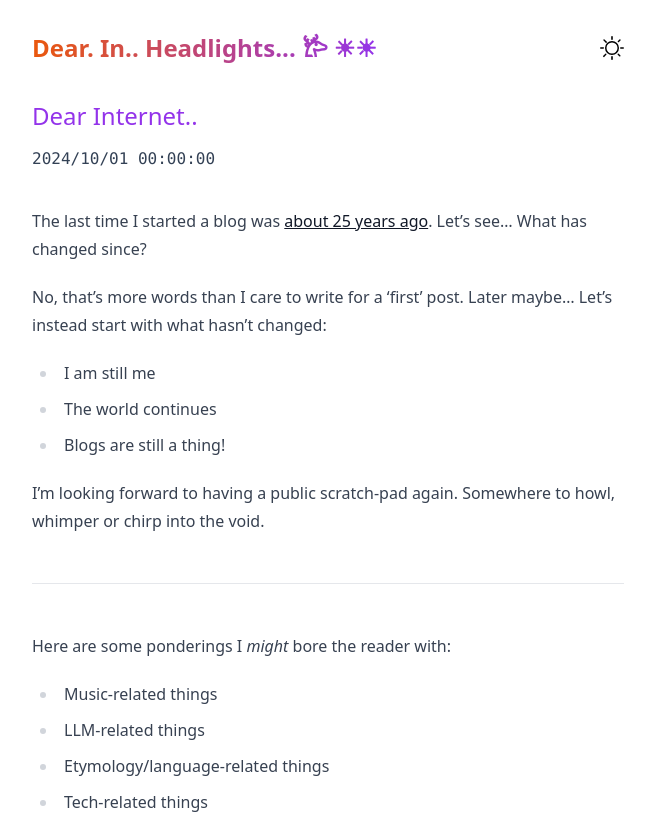
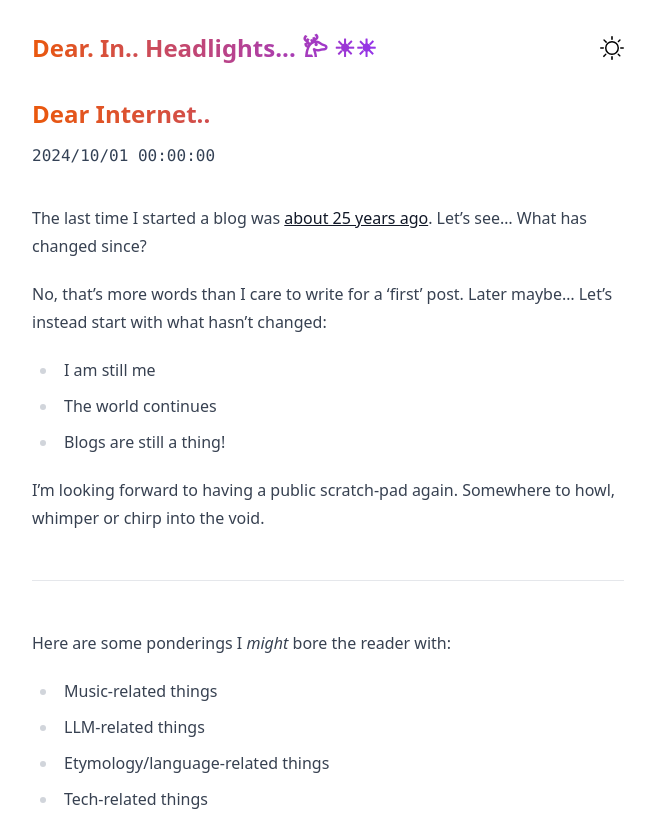
Before and after one commit to 64MM4-KN1F3/dear.inheadlights, an Astro site: page /blog/dear-internet in a window 1280 px wide. Shown: the top 819 px of the page, without its empty margins (312-967 px from the left). Built offline with nearby package versions, Linux system fonts and the light colour scheme; Astro itself is replaced by a stand-in of ours.

Commit message:
changed blog title back

```diff
--- a/src/pages/blog/[...slug].astro
+++ b/src/pages/blog/[...slug].astro
@@ -20,7 +20,7 @@
 <BaseLayout pageTitle={post.data.title}>
     <section class="space-y-6">
         <div class="space-y-3">
-            <p class="text-2xl text-purple-600 leading-relaxed">
+            <p class="text-2xl text-rainbow leading-normal">
                 {post.data.title}
             </p>
             <p class="text-slate-700 dark:text-slate-300 font-mono">
--- a/tailwind.config.mjs
+++ b/tailwind.config.mjs
@@ -14,6 +14,9 @@
 				'.text-rainbow': {
 					'@apply font-bold text-transparent bg-clip-text bg-gradient-to-r from-orange-600 to-purple-600': {},
 				},
+				// '.text-redbow': {
+				// 	'@apply font-bold text-transparent bg-clip-text bg-gradient-to-r from-orange-600 to-purple-600': {},
+				// },
 			};
 
 			addUtilities(newUtilities, ['responsive', 'hover']);
```
